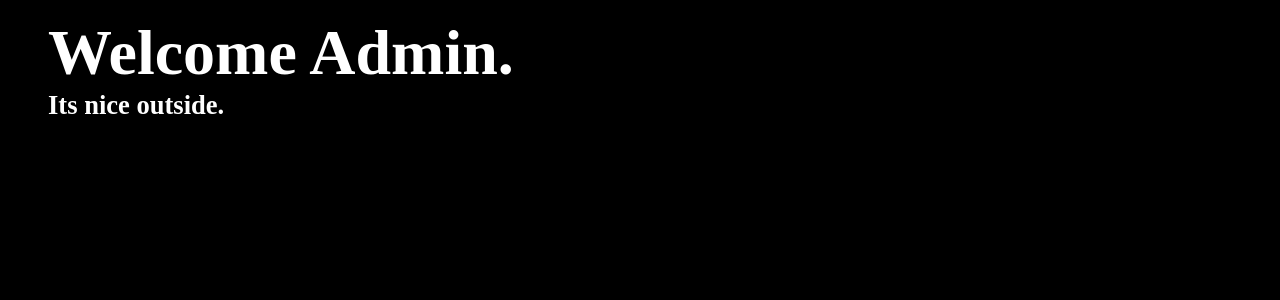
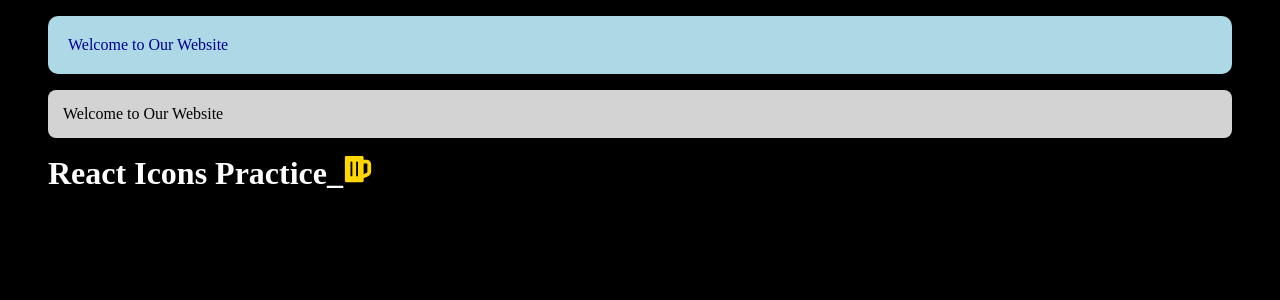
Before and after one commit to Zain-Ali-555/Everything-about-React-, a React (Vite) app: page / in a window 1280 px wide. Shown: the top 300 px of the page. Built offline with nearby package versions, Linux system fonts and the light colour scheme.

Commit message:
Exercice 6 Completed => 'React Icons'

```diff
--- a/package.json
+++ b/package.json
@@ -11,7 +11,8 @@
   },
   "dependencies": {
     "react": "^18.3.1",
-    "react-dom": "^18.3.1"
+    "react-dom": "^18.3.1",
+    "react-icons": "^5.5.0"
   },
   "devDependencies": {
     "@eslint/js": "^9.17.0",
--- a/src/App.jsx
+++ b/src/App.jsx
@@ -1,22 +1,31 @@
-import React from "react";
+import { FaBeer } from "react-icons/fa";
 
 const App = () => {
-  const temperature = (temp) => {
-    if (temp < 15) return <h1>Its cold outside.</h1>;
-    if (temp >= 15 && temp <= 25) return <h1>Its nice outside.</h1>;
-    if (temp > 25) return <h1>Its hot outside.</h1>;
+  let style = {
+    backgroundColor: "lightgrey",
+    padding: "15px",
+    borderRadius: "8px",
+    margin: "1rem 0",
+    color: "black",
   };
-
-  const userStatus = (isAdmin, LoggedIn) => {
-    if (isAdmin == true && LoggedIn == true) return <h1>Welcome Admin.</h1>;
-    if (isAdmin == false && LoggedIn == true) return <h1>Welcome User.</h1>;
-  };
-
   return (
     <>
+      <div
+        style={{
+          backgroundColor: "lightblue",
+          padding: "20px",
+          borderRadius: "10px",
+          color: "darkblue",
+        }}
+      >
+        Welcome to Our Website
+      </div>
+      <div style={style}>Welcome to Our Website</div>
       <div>
-        <h1>{userStatus(true, true)}</h1>
-        <h5>{temperature(15)}</h5>
+        <h1>
+          React Icons Practice_
+          <FaBeer style={{ color: "gold", fontSize: "30px" }} />
+        </h1>
       </div>
     </>
   );
```
Also changed, not shown: src/components/UserStatus.jsx (deleted, +0 -8 lines), 1 other file (tests, documents, lock files or other folders).
